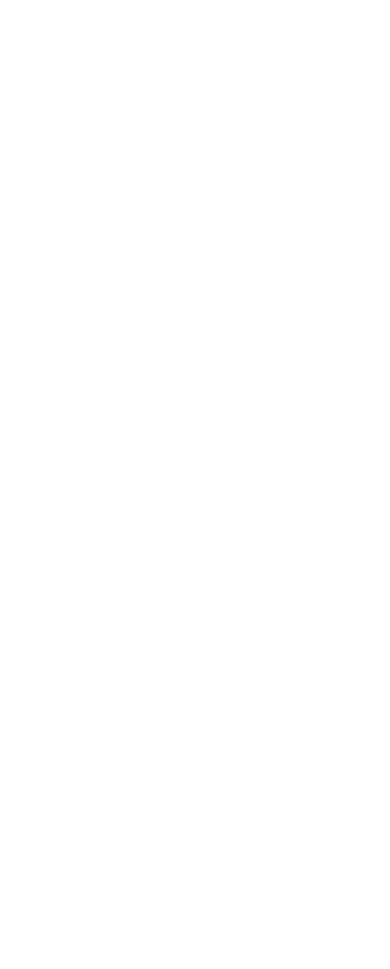
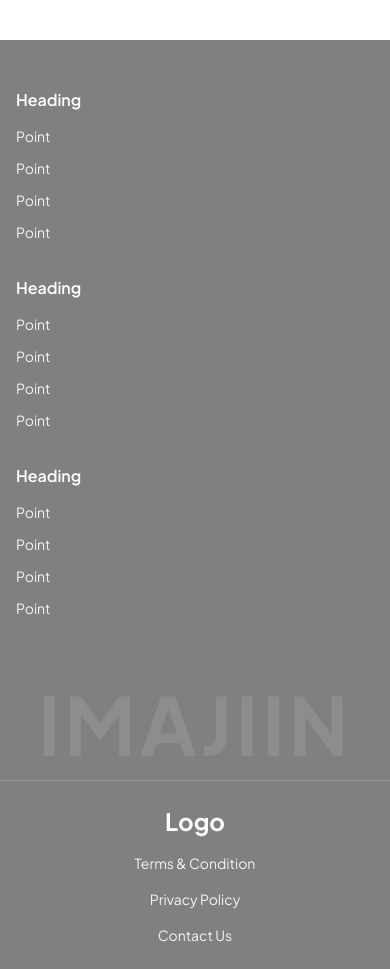
Before and after one commit to sathprithika/edu-platform-userpanel, a Next.js app in the folder apps/web/: page / in a window 390 px wide. Shown: the part 8100-9069 px from the top of the page. Before the commit the page ends 8140 px from the top, so only its background shows below. Built offline with nearby package versions, Linux system fonts and the light colour scheme; a web font is replaced by a local one.

Commit message:
footer created

```diff
--- /dev/null
+++ b/apps/web/app/components/layout/Footer.tsx
@@ -0,0 +1,84 @@
+"use client"
+import React from 'react';
+
+const Footer = () => {
+  const footerColumns = [
+    {
+      heading: "Heading",
+      points: ["Point", "Point", "Point", "Point"]
+    },
+    {
+      heading: "Heading",
+      points: ["Point", "Point", "Point", "Point"]
+    },
+    {
+      heading: "Heading",
+      points: ["Point", "Point", "Point", "Point"]
+    }
+  ];
+
+  return (
+    <footer className="jakarta-font bg-[#808080] text-white">
+      {/* Main Footer Content */}
+      <div className="max-w-7xl mx-auto px-4 sm:px-6 lg:px-8 py-12 lg:py-16">
+        <div className="flex flex-col lg:flex-row lg:justify-end gap-8">
+          {/* Footer Columns - Aligned to Right */}
+          <div className="grid grid-cols-1 sm:grid-cols-3 gap-8 lg:gap-16 xl:gap-20">
+            {footerColumns.map((column, index) => (
+              <div key={index} className="flex flex-col">
+                <h3 className="text-base font-semibold text-white mb-3">
+                  {column.heading}
+                </h3>
+                <ul className="space-y-2">
+                  {column.points.map((point, pointIndex) => (
+                    <li key={pointIndex}>
+                      <span className="text-white/90 text-sm">
+                        {point}
+                      </span>
+                    </li>
+                  ))}
+                </ul>
+              </div>
+            ))}
+          </div>
+        </div>
+      </div>
+
+       {/* Large IMAJIIN Text Section - Fully Responsive */}
+      <div className="w-full overflow-hidden py-4 sm:py-6 md:py-8">
+        <div className="flex items-center justify-center">
+          <h1 className="text-[5rem] xs:text-[6rem] sm:text-[8rem] md:text-[12rem] lg:text-[16rem] xl:text-[20rem] 2xl:text-[24rem] font-bold text-white/10 tracking-wider leading-none whitespace-nowrap select-none">
+            IMAJIIN
+          </h1>
+        </div>
+      </div>
+
+      {/* Bottom Bar with Logo and Links */}
+      <div className="border-t border-white/20">
+        <div className="max-w-7xl mx-auto px-4 sm:px-6 lg:px-8 py-6">
+          <div className="flex flex-col lg:flex-row justify-between items-center gap-4">
+            {/* Logo in Bottom */}
+            <h2 className="text-2xl sm:text-3xl font-bold text-white">
+              Logo
+            </h2>
+
+            {/* Links aligned to right */}
+            <div className="flex flex-col sm:flex-row items-center gap-4 sm:gap-8 lg:gap-12">
+              <button className="text-white/90 hover:text-white transition-colors duration-200 text-sm sm:text-base">
+                Terms & Condition
+              </button>
+              <button className="text-white/90 hover:text-white transition-colors duration-200 text-sm sm:text-base">
+                Privacy Policy
+              </button>
+              <button className="text-white/90 hover:text-white transition-colors duration-200 text-sm sm:text-base">
+                Contact Us
+              </button>
+            </div>
+          </div>
+        </div>
+      </div>
+    </footer>
+  );
+};
+
+export default Footer;
--- a/apps/web/app/page.tsx
+++ b/apps/web/app/page.tsx
@@ -4,6 +4,7 @@
 import ExploreTopics from "./components/layout/ExploreTopics";
 import LearningPage from "./components/layout/LearningPage";
 import Card from "./components/layout/Card";
+import Footer from "./components/layout/Footer";
 
 
 
@@ -31,6 +32,8 @@
 
       <Card/>
 
+      <Footer/>
+
 
 
     </div>
```
